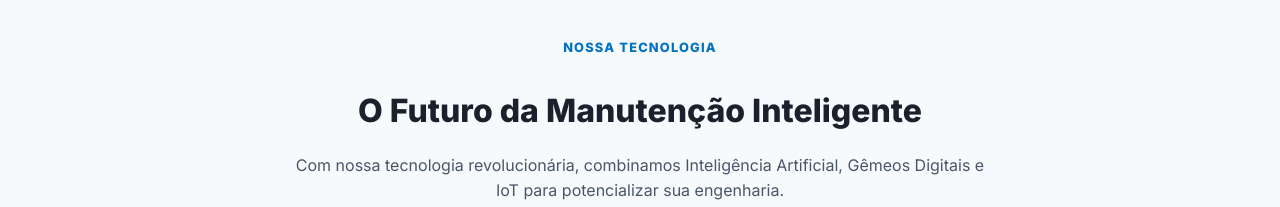
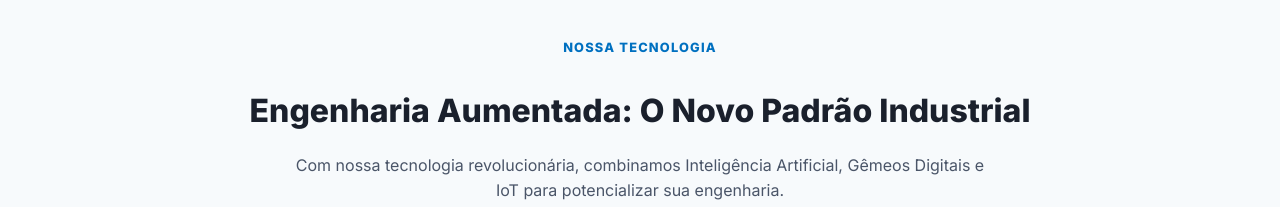
Before and after one commit to phdsoft-joaobastos/sitePhDsoft, a plain HTML site: page index.html in a window 1280 px wide. Shown: the part 617-824 px from the top of the page. Drawn offline with Linux system fonts and the light colour scheme.

Commit message:
mudando nome futuro da manutenção

```diff
--- a/index.html
+++ b/index.html
@@ -54,7 +54,7 @@
     <section class="technology" id="tecnologia">
         <div class="section-header">
             <h3>Nossa Tecnologia</h3>
-            <h2>O Futuro da Manutenção Inteligente</h2>
+            <h2>Engenharia Aumentada: O Novo Padrão Industrial</h2>
             <p>Com nossa tecnologia revolucionária, combinamos Inteligência Artificial, Gêmeos Digitais e IoT para potencializar sua engenharia.</p>
         </div>
         <div class="tech-grid">
```
